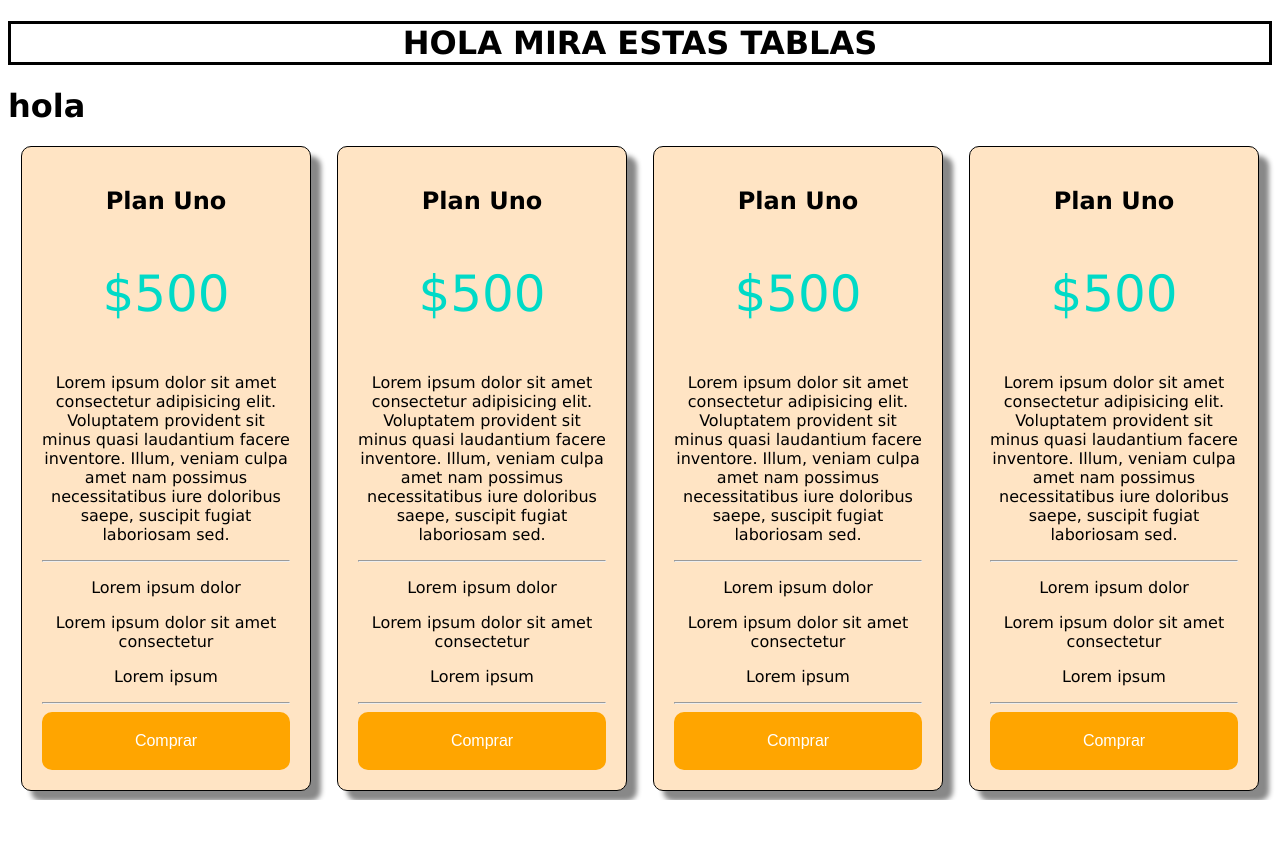
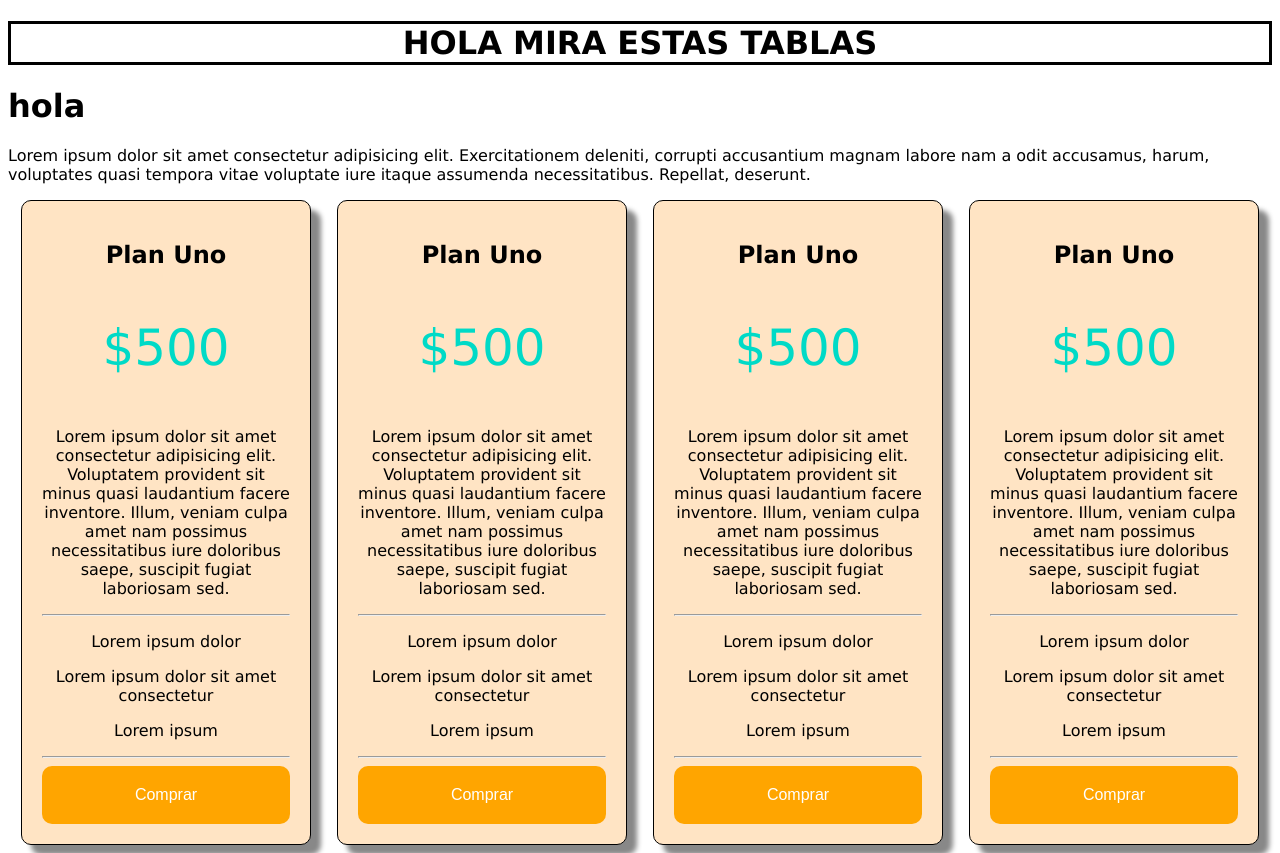
Before and after one commit to leonardoJesus1999/leonardoJesus1999.github.io, a plain HTML site: page index.html in a window 1280 px wide. Before the commit the page ends 800 px from the top, so only its background shows below. Drawn offline with Linux system fonts and the light colour scheme.

Commit message:
implementacion de un lorem

```diff
--- a/index.html
+++ b/index.html
@@ -9,6 +9,7 @@
 <body>
     <h1 class="mensaje">HOLA MIRA ESTAS TABLAS</h1>
     <h1>hola</h1>
+    <p>Lorem ipsum dolor sit amet consectetur adipisicing elit. Exercitationem deleniti, corrupti accusantium magnam labore nam a odit accusamus, harum, voluptates quasi tempora vitae voluptate iure itaque assumenda necessitatibus. Repellat, deserunt.</p>
     <section class="container flex center">
         <div  class="columna">
             <h1>Plan Uno</h1>
```
